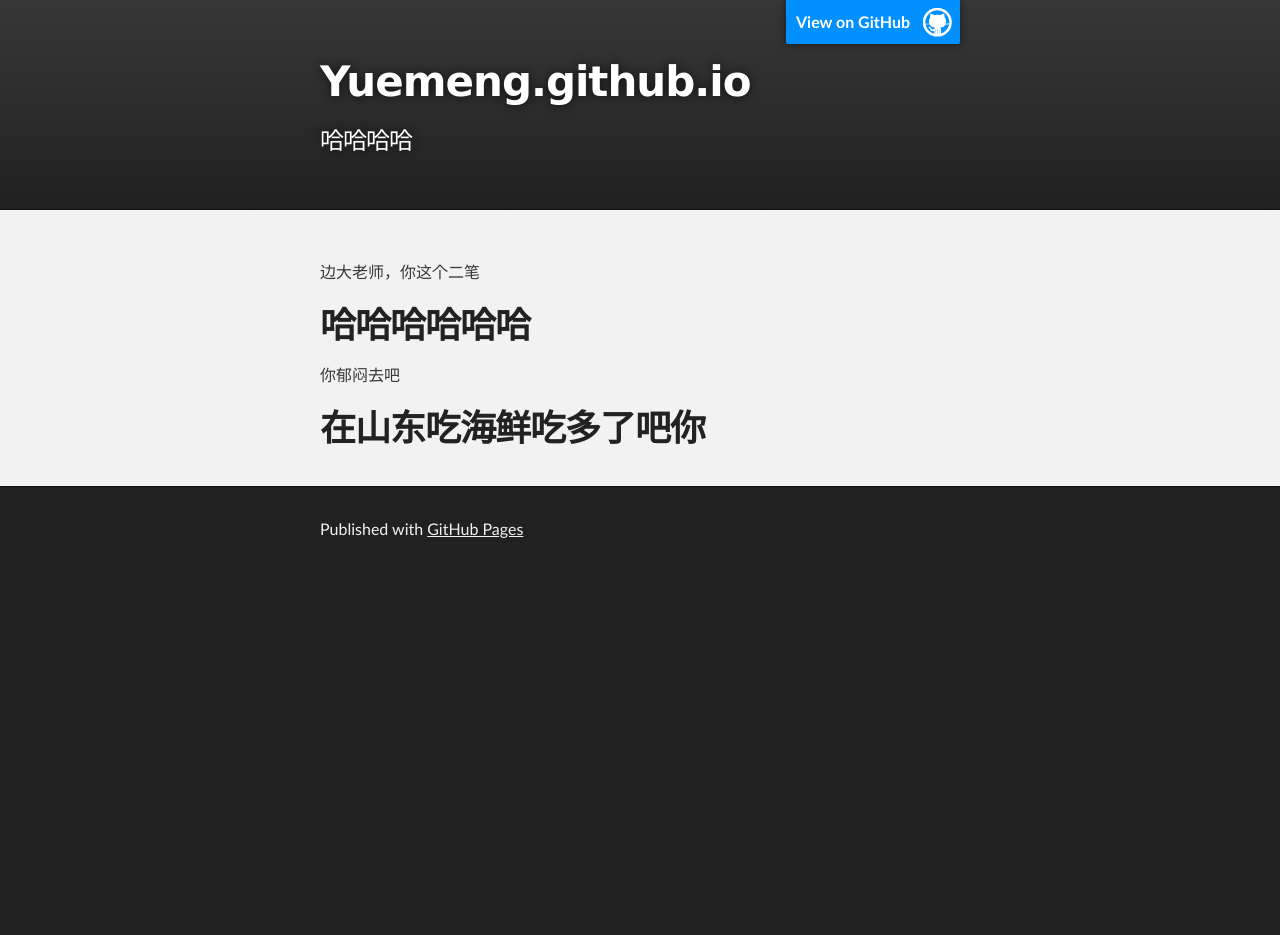
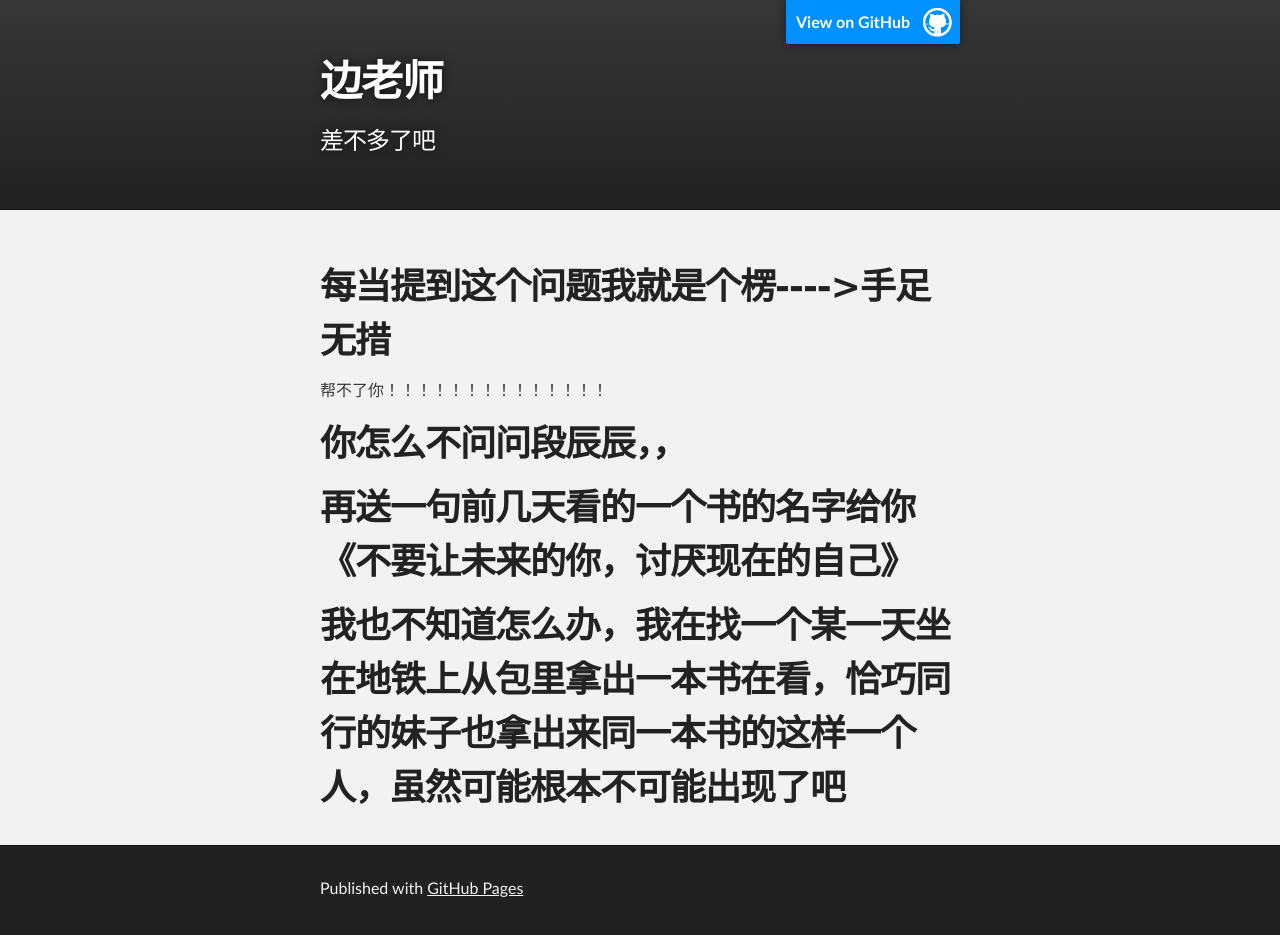
Before and after one commit to YueMeng/YueMeng.github.io, a plain HTML site: page index.html in a window 1280 px wide. Before the commit the page ends 800 px from the top, so only its background shows below. Drawn offline with Linux system fonts and the light colour scheme.

Commit message:
Replace master branch with page content via GitHub

```diff
--- a/index.html
+++ b/index.html
@@ -4,11 +4,11 @@
   <head>
     <meta charset='utf-8' />
     <meta http-equiv="X-UA-Compatible" content="chrome=1" />
-    <meta name="description" content="Yuemeng.github.io : 哈哈哈哈" />
+    <meta name="description" content="边老师 : 差不多了吧" />
 
     <link rel="stylesheet" type="text/css" media="screen" href="stylesheets/stylesheet.css">
 
-    <title>Yuemeng.github.io</title>
+    <title>边老师</title>
   </head>
 
   <body>
@@ -18,8 +18,8 @@
         <header class="inner">
           <a id="forkme_banner" href="https://github.com/YueMeng">View on GitHub</a>
 
-          <h1 id="project_title">Yuemeng.github.io</h1>
-          <h2 id="project_tagline">哈哈哈哈</h2>
+          <h1 id="project_title">边老师</h1>
+          <h2 id="project_tagline">差不多了吧</h2>
 
         </header>
     </div>
@@ -27,15 +27,22 @@
     <!-- MAIN CONTENT -->
     <div id="main_content_wrap" class="outer">
       <section id="main_content" class="inner">
-        <p>边大老师，你这个二笔</p>
+        <h1>
+<a name="%E6%AF%8F%E5%BD%93%E6%8F%90%E5%88%B0%E8%BF%99%E4%B8%AA%E9%97%AE%E9%A2%98%E6%88%91%E5%B0%B1%E6%98%AF%E4%B8%AA%E6%A5%9E----%E6%89%8B%E8%B6%B3%E6%97%A0%E6%8E%AA" class="anchor" href="#%E6%AF%8F%E5%BD%93%E6%8F%90%E5%88%B0%E8%BF%99%E4%B8%AA%E9%97%AE%E9%A2%98%E6%88%91%E5%B0%B1%E6%98%AF%E4%B8%AA%E6%A5%9E----%E6%89%8B%E8%B6%B3%E6%97%A0%E6%8E%AA"><span class="octicon octicon-link"></span></a>每当提到这个问题我就是个楞----&gt;手足无措</h1>
+
+<p>帮不了你！！！！！！！！！！！！！！</p>
 
 <h1>
-<a name="%E5%93%88%E5%93%88%E5%93%88%E5%93%88%E5%93%88%E5%93%88" class="anchor" href="#%E5%93%88%E5%93%88%E5%93%88%E5%93%88%E5%93%88%E5%93%88"><span class="octicon octicon-link"></span></a>哈哈哈哈哈哈</h1>
-
-<p>你郁闷去吧</p>
+<a name="%E4%BD%A0%E6%80%8E%E4%B9%88%E4%B8%8D%E9%97%AE%E9%97%AE%E6%AE%B5%E8%BE%B0%E8%BE%B0" class="anchor" href="#%E4%BD%A0%E6%80%8E%E4%B9%88%E4%B8%8D%E9%97%AE%E9%97%AE%E6%AE%B5%E8%BE%B0%E8%BE%B0"><span class="octicon octicon-link"></span></a><strong>你怎么不问问段辰辰，，</strong>
+</h1>
 
 <h1>
-<a name="%E5%9C%A8%E5%B1%B1%E4%B8%9C%E5%90%83%E6%B5%B7%E9%B2%9C%E5%90%83%E5%A4%9A%E4%BA%86%E5%90%A7%E4%BD%A0" class="anchor" href="#%E5%9C%A8%E5%B1%B1%E4%B8%9C%E5%90%83%E6%B5%B7%E9%B2%9C%E5%90%83%E5%A4%9A%E4%BA%86%E5%90%A7%E4%BD%A0"><span class="octicon octicon-link"></span></a>在山东吃海鲜吃多了吧你</h1>
+<a name="%E5%86%8D%E9%80%81%E4%B8%80%E5%8F%A5%E5%89%8D%E5%87%A0%E5%A4%A9%E7%9C%8B%E7%9A%84%E4%B8%80%E4%B8%AA%E4%B9%A6%E7%9A%84%E5%90%8D%E5%AD%97%E7%BB%99%E4%BD%A0%E4%B8%8D%E8%A6%81%E8%AE%A9%E6%9C%AA%E6%9D%A5%E7%9A%84%E4%BD%A0%E8%AE%A8%E5%8E%8C%E7%8E%B0%E5%9C%A8%E7%9A%84%E8%87%AA%E5%B7%B1" class="anchor" href="#%E5%86%8D%E9%80%81%E4%B8%80%E5%8F%A5%E5%89%8D%E5%87%A0%E5%A4%A9%E7%9C%8B%E7%9A%84%E4%B8%80%E4%B8%AA%E4%B9%A6%E7%9A%84%E5%90%8D%E5%AD%97%E7%BB%99%E4%BD%A0%E4%B8%8D%E8%A6%81%E8%AE%A9%E6%9C%AA%E6%9D%A5%E7%9A%84%E4%BD%A0%E8%AE%A8%E5%8E%8C%E7%8E%B0%E5%9C%A8%E7%9A%84%E8%87%AA%E5%B7%B1"><span class="octicon octicon-link"></span></a><strong>再送一句前几天看的一个书的名字给你《不要让未来的你，讨厌现在的自己》</strong>
+</h1>
+
+<h1>
+<a name="%E6%88%91%E4%B9%9F%E4%B8%8D%E7%9F%A5%E9%81%93%E6%80%8E%E4%B9%88%E5%8A%9E%E6%88%91%E5%9C%A8%E6%89%BE%E4%B8%80%E4%B8%AA%E6%9F%90%E4%B8%80%E5%A4%A9%E5%9D%90%E5%9C%A8%E5%9C%B0%E9%93%81%E4%B8%8A%E4%BB%8E%E5%8C%85%E9%87%8C%E6%8B%BF%E5%87%BA%E4%B8%80%E6%9C%AC%E4%B9%A6%E5%9C%A8%E7%9C%8B%E6%81%B0%E5%B7%A7%E5%90%8C%E8%A1%8C%E7%9A%84%E5%A6%B9%E5%AD%90%E4%B9%9F%E6%8B%BF%E5%87%BA%E6%9D%A5%E5%90%8C%E4%B8%80%E6%9C%AC%E4%B9%A6%E7%9A%84%E8%BF%99%E6%A0%B7%E4%B8%80%E4%B8%AA%E4%BA%BA%E8%99%BD%E7%84%B6%E5%8F%AF%E8%83%BD%E6%A0%B9%E6%9C%AC%E4%B8%8D%E5%8F%AF%E8%83%BD%E5%87%BA%E7%8E%B0%E4%BA%86%E5%90%A7" class="anchor" href="#%E6%88%91%E4%B9%9F%E4%B8%8D%E7%9F%A5%E9%81%93%E6%80%8E%E4%B9%88%E5%8A%9E%E6%88%91%E5%9C%A8%E6%89%BE%E4%B8%80%E4%B8%AA%E6%9F%90%E4%B8%80%E5%A4%A9%E5%9D%90%E5%9C%A8%E5%9C%B0%E9%93%81%E4%B8%8A%E4%BB%8E%E5%8C%85%E9%87%8C%E6%8B%BF%E5%87%BA%E4%B8%80%E6%9C%AC%E4%B9%A6%E5%9C%A8%E7%9C%8B%E6%81%B0%E5%B7%A7%E5%90%8C%E8%A1%8C%E7%9A%84%E5%A6%B9%E5%AD%90%E4%B9%9F%E6%8B%BF%E5%87%BA%E6%9D%A5%E5%90%8C%E4%B8%80%E6%9C%AC%E4%B9%A6%E7%9A%84%E8%BF%99%E6%A0%B7%E4%B8%80%E4%B8%AA%E4%BA%BA%E8%99%BD%E7%84%B6%E5%8F%AF%E8%83%BD%E6%A0%B9%E6%9C%AC%E4%B8%8D%E5%8F%AF%E8%83%BD%E5%87%BA%E7%8E%B0%E4%BA%86%E5%90%A7"><span class="octicon octicon-link"></span></a><strong>我也不知道怎么办，我在找一个某一天坐在地铁上从包里拿出一本书在看，恰巧同行的妹子也拿出来同一本书的这样一个人，虽然可能根本不可能出现了吧</strong>
+</h1>
       </section>
     </div>
 
--- a/params.json
+++ b/params.json
@@ -1 +1 @@
-{"name":"Yuemeng.github.io","tagline":"哈哈哈哈","body":"边大老师，你这个二笔\r\n#哈哈哈哈哈哈\r\n\r\n你郁闷去吧\r\n\r\n\r\n#在山东吃海鲜吃多了吧你","google":"","note":"Don't delete this file! It's used internally to help with page regeneration."}
+{"name":"边老师","tagline":"差不多了吧","body":"#每当提到这个问题我就是个楞---->手足无措\r\n\r\n\r\n帮不了你！！！！！！！！！！！！！！\r\n\r\n# **你怎么不问问段辰辰，，**\r\n\r\n# **再送一句前几天看的一个书的名字给你《不要让未来的你，讨厌现在的自己》**\r\n\r\n# **我也不知道怎么办，我在找一个某一天坐在地铁上从包里拿出一本书在看，恰巧同行的妹子也拿出来同一本书的这样一个人，虽然可能根本不可能出现了吧**","google":"","note":"Don't delete this file! It's used internally to help with page regeneration."}
```
